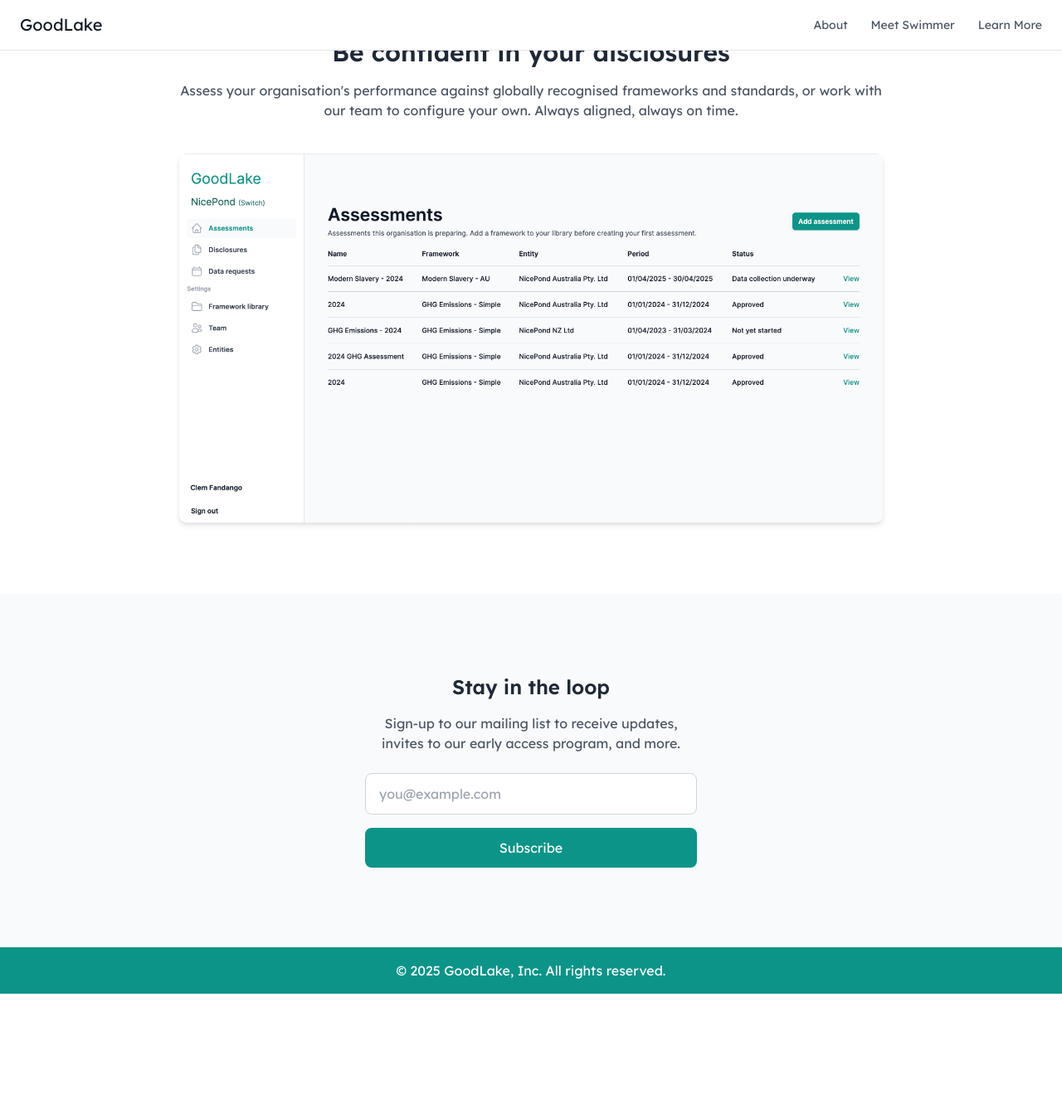
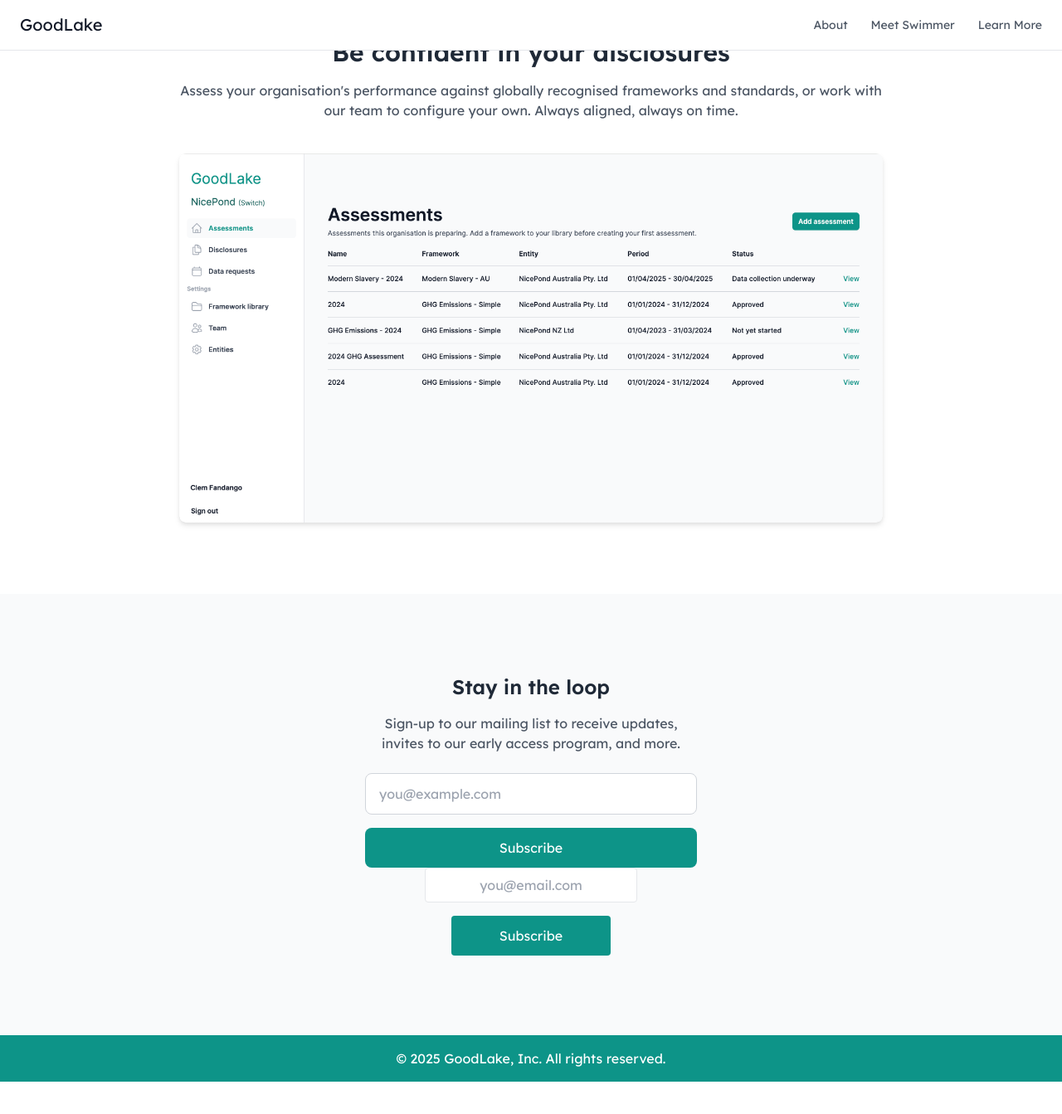
Before and after one commit to git-wayfa/goodlake.io, a Jekyll site: the page built from index.md, in a window 1280 px wide and 1400 px high, scrolled down 2358 px. Shown: the top 1343 px of the window at 83% size. Built offline with Jekyll 4.4.1, drawn with Linux system fonts in a browser that asks for light colours; nearby versions of some CDN libraries; comment, search, counter and statistics services are not loaded; before the commit the page ends 3652 px from its top, so only the background shows below that.

Commit message:
Update default.html

```diff
--- a/_layouts/default.html
+++ b/_layouts/default.html
@@ -32,6 +32,11 @@
       z-index: 0;
       filter: blur(60px);
     }
+
+    @media screen and (max-width: 500px) {
+    #nav-links { visibility: hidden; }
+}
+
   </style>
 </head>
 <body class="bg-white text-gray-800 overflow-x-hidden">
@@ -40,7 +45,7 @@
   <nav class="border-b border-gray-200 sticky top-0 bg-white z-50">
     <div class="max-w-7xl mx-auto px-6 py-4 flex justify-between items-center">
       <h1 class="text-xl text-gray-900">GoodLake</h1>
-      <div class="space-x-6 text-sm font-medium">
+      <div id="nav-links" class="space-x-6 text-sm font-medium">
         <a href="#about" class="text-gray-600 hover:text-black transition">About</a>
         <a href="#screenshots-one" class="text-gray-600 hover:text-black transition">Meet Swimmer</a>
         <a href="#features" class="text-gray-600 hover:text-black transition">Learn More</a>
@@ -169,6 +174,10 @@
         <input type="email" placeholder="you@example.com" class="w-full px-4 py-3 rounded-lg border border-gray-300 focus:outline-none focus:ring-2 focus:ring-teal-500" />
         <button type="submit" class="w-full bg-teal-600 text-white py-3 rounded-lg hover:bg-teal-700 transition">Subscribe</button>
       </form>
+
+      {{ content }}
+
+
     </div>
   </section>
 
```
